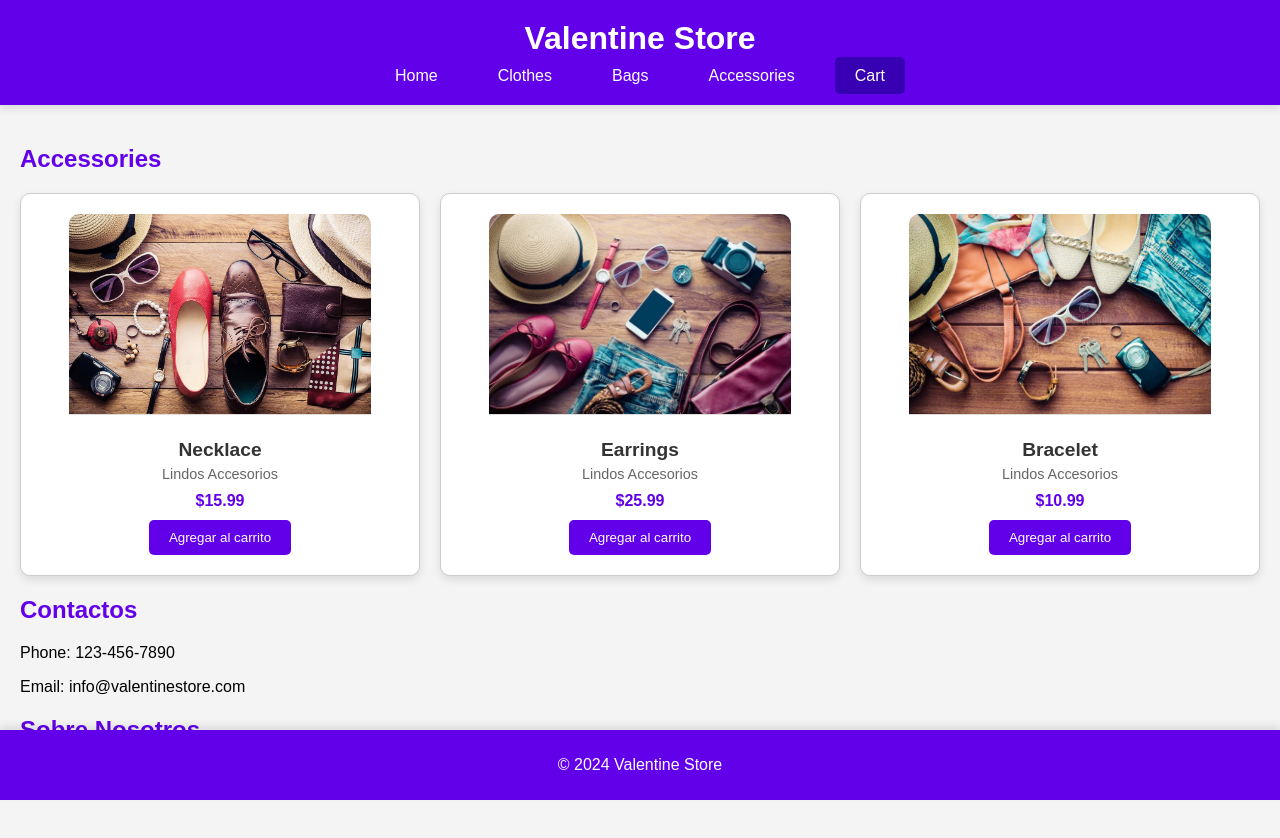
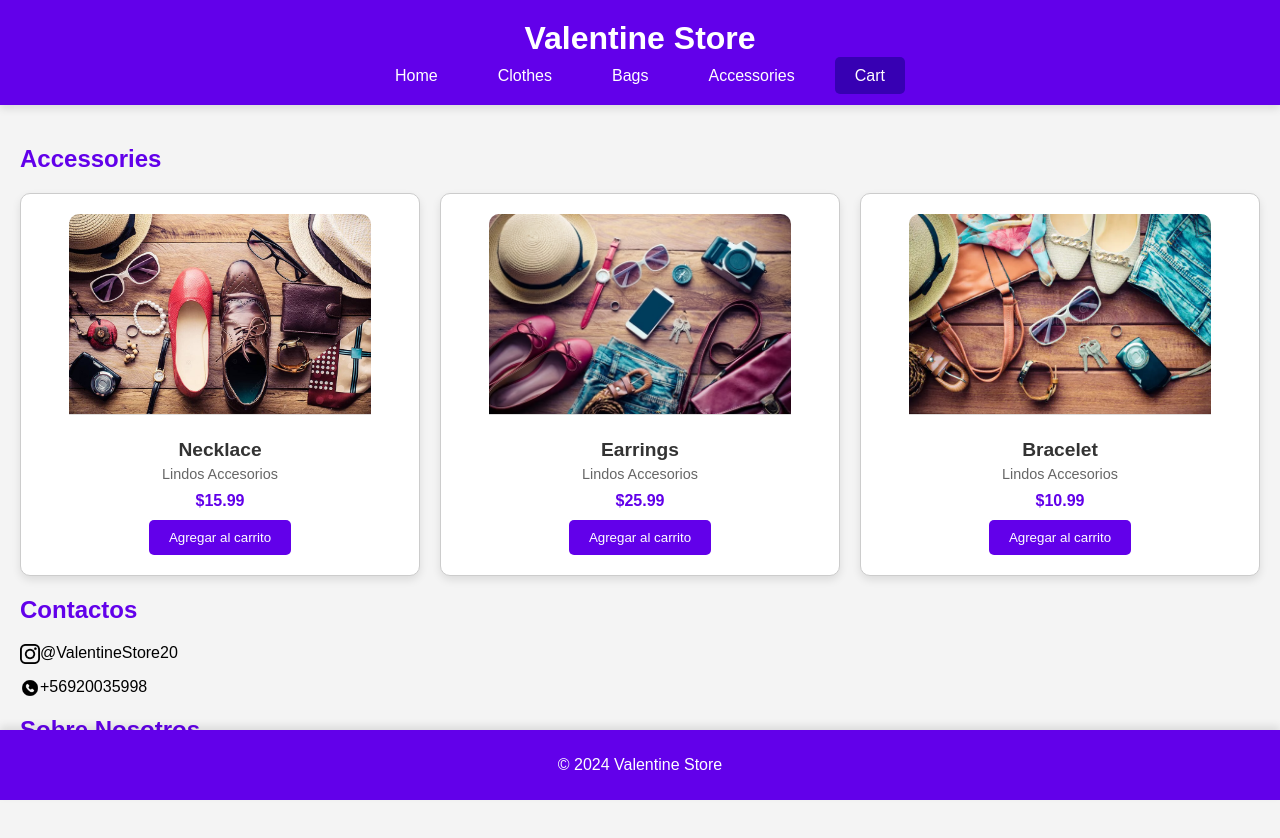
Before and after one commit to medardoc/ValentineStore, a website: page index/Accesorios.html in a window 1280 px wide. Drawn offline with Linux system fonts and the light colour scheme.

Commit message:
Modificaciones  Preliminares
En  esta instancia se modifico ciertos aspectos pequeños, en la modificación de datos. Haciendolas similares a nuestra maqueta.

```diff
--- a/index/Accesorios.html
+++ b/index/Accesorios.html
@@ -54,13 +54,21 @@ que contiene otro tipo de informacion y caracteristicas-->
 
         <section id="contactos">
             <h2>Contactos</h2>
-            <p>Phone: 123-456-7890</p>
-            <p>Email: info@valentinestore.com</p>
+            <div class="InconoInsta">
+                <img src="/img/instagram.png" width="20" height="20" style="float: left;">
+                <p> @ValentineStore20 </p>
+            </div>
+
+            <div class="InconoLlamar">
+                <img src="/img/llamar.png" width="20" height="20" style="float: left;">
+                <p>+56920035998</p>
+            </div>
+
         </section>
 
         <section id="sobre-nosotros">
             <h2>Sobre Nosotros</h2>
-            <p>Descripción de la tienda, misión y visión.</p>
+           <p>Somos una tienda conservadora poniendo  diseños del sueño a su disposición.</p>
         </section>
     </main>
 
--- a/servidor.js
+++ b/servidor.js
@@ -79,7 +79,7 @@ app.post('/process-purchase', (req, res) => {
             from: 'trabajo_tony@hotmail.com',
             to: email,
             subject: 'Compra realizada con éxito',
-            text: `Gracias por su compra!\n\nNombre: ${name} ${lastname}\n`
+            text: `Gracias por su compra, en las proxima hora uno de nuestros ejecutivos se contactara con usted para coordinar la entrega.`
         };
 
         transporter.sendMail(mailOptions, (error, info) => {
```
Also changed, not shown: index/Bags.html (+11 -3 lines), index/Clothes.html (+11 -4 lines).
